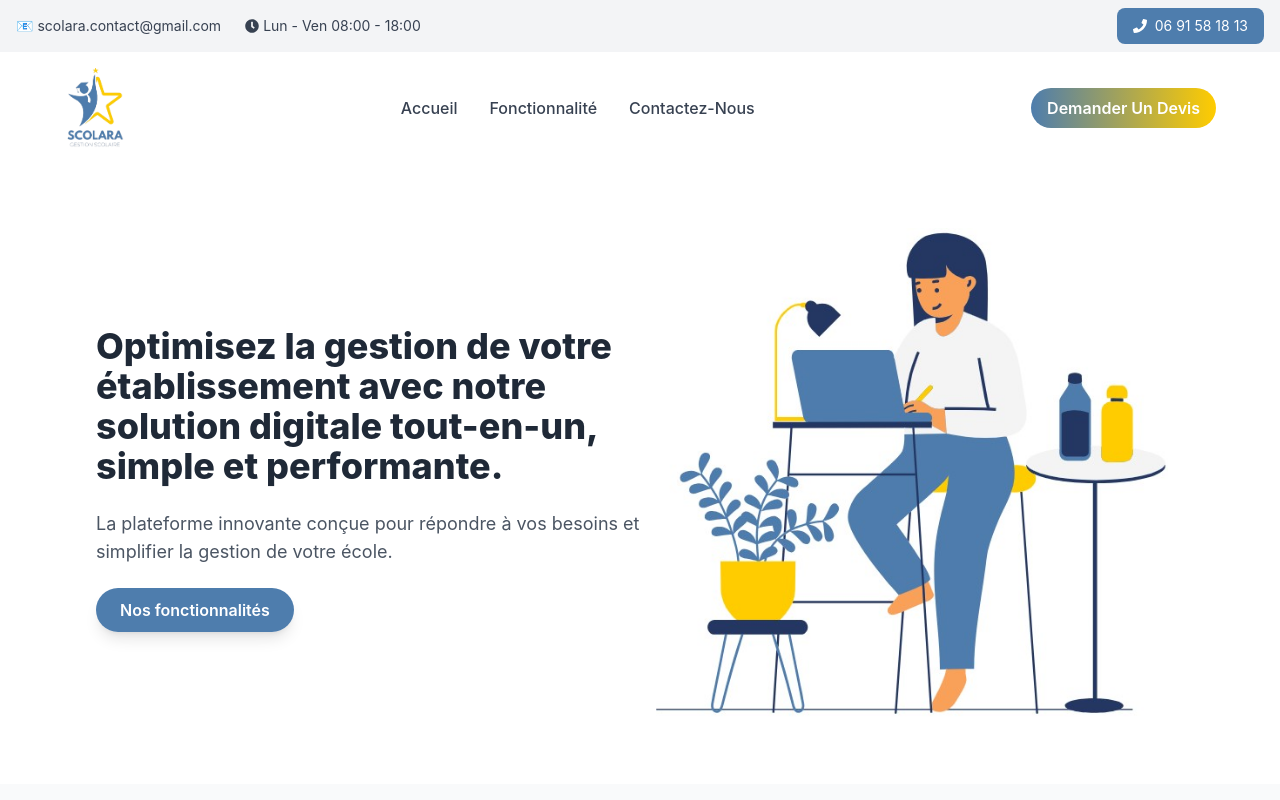
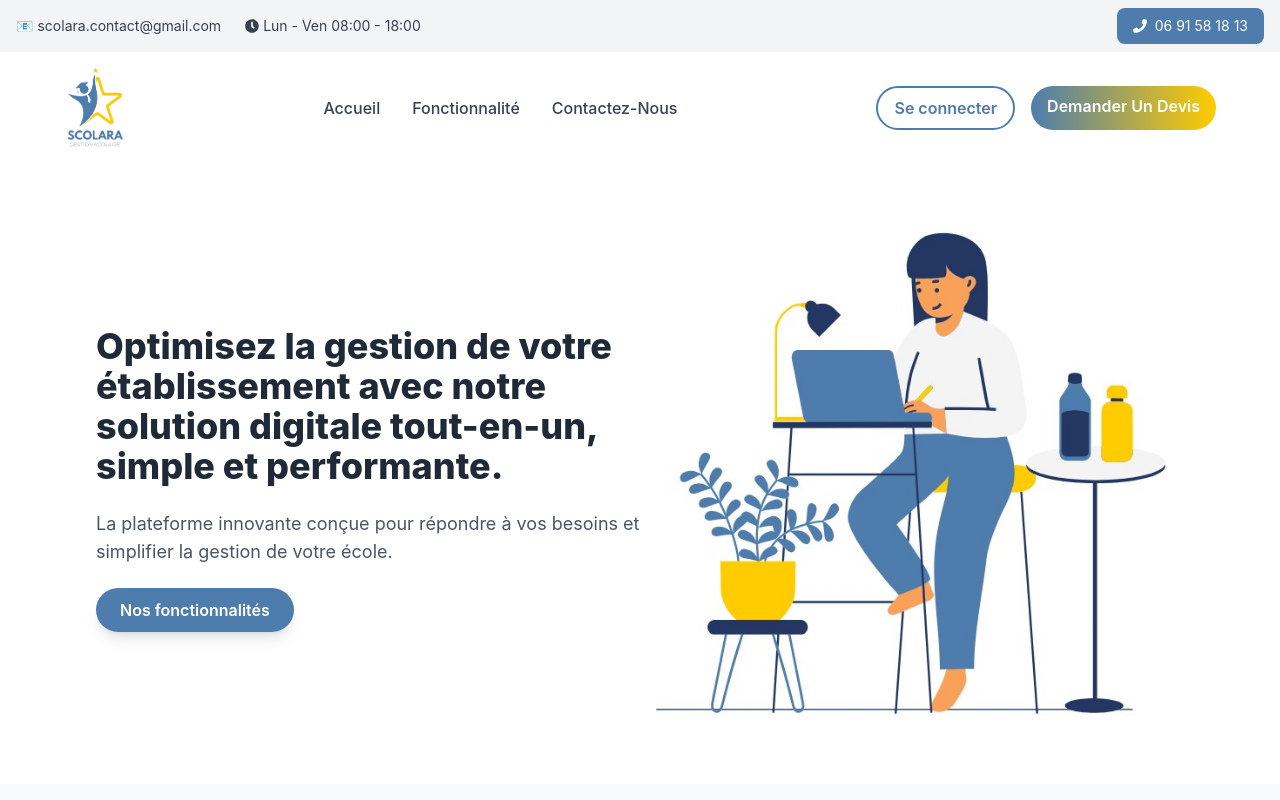
Before and after one commit to saad-mazouzi/scolara-website, a React (Create React App) app: page / in a window 1280 px wide. Shown: the top 800 px of the page. Built offline with nearby package versions, Linux system fonts and the light colour scheme.

Commit message:
adding de login btton to the navbar

```diff
--- a/src/Components/Navbar.js
+++ b/src/Components/Navbar.js
@@ -60,13 +60,22 @@ const Navbar = () => {
         </a>
       </div>
 
-      {/* Button for Desktop */}
+      {/* Buttons for Desktop */}
+      <div className="hidden sm:flex space-x-4">
       <a
-        href="#contact"
-        className="hidden sm:inline-block bg-gradient-to-r from-[#4e7dad] to-[#ffcc00] text-white font-semibold py-2 px-4 rounded-full hover:bg-[#4e7dad] hover:text-white transition-colors duration-300"
+        href="https://scolara-front.onrender.com/login"
+        className="border-2 border-[#4e7dad] text-[#4e7dad] font-semibold py-2 px-4 rounded-full hover:bg-[#4e7dad] hover:text-white transition-colors duration-300"
       >
-        Demander Un Devis
+        Se connecter
       </a>
+
+        <a
+          href="#contact"
+          className="bg-gradient-to-r from-[#4e7dad] to-[#ffcc00] text-white font-semibold py-2 px-4 rounded-full hover:bg-[#4e7dad] hover:text-white transition-colors duration-300"
+        >
+          Demander Un Devis
+        </a>
+      </div>
 
       {/* Mobile Menu Button */}
       <div className="md:hidden">
@@ -126,6 +135,13 @@ const Navbar = () => {
           >
             Demander Un Devis
           </a>
+          <a
+            href="#login"
+            className="bg-[#4e7dad] text-white font-semibold py-2 px-4 rounded-full hover:bg-[#3b6c94] transition-colors duration-300"
+            onClick={() => setIsMenuOpen(false)}
+          >
+            Se connecter
+          </a>
         </div>
       )}
     </nav>
```
